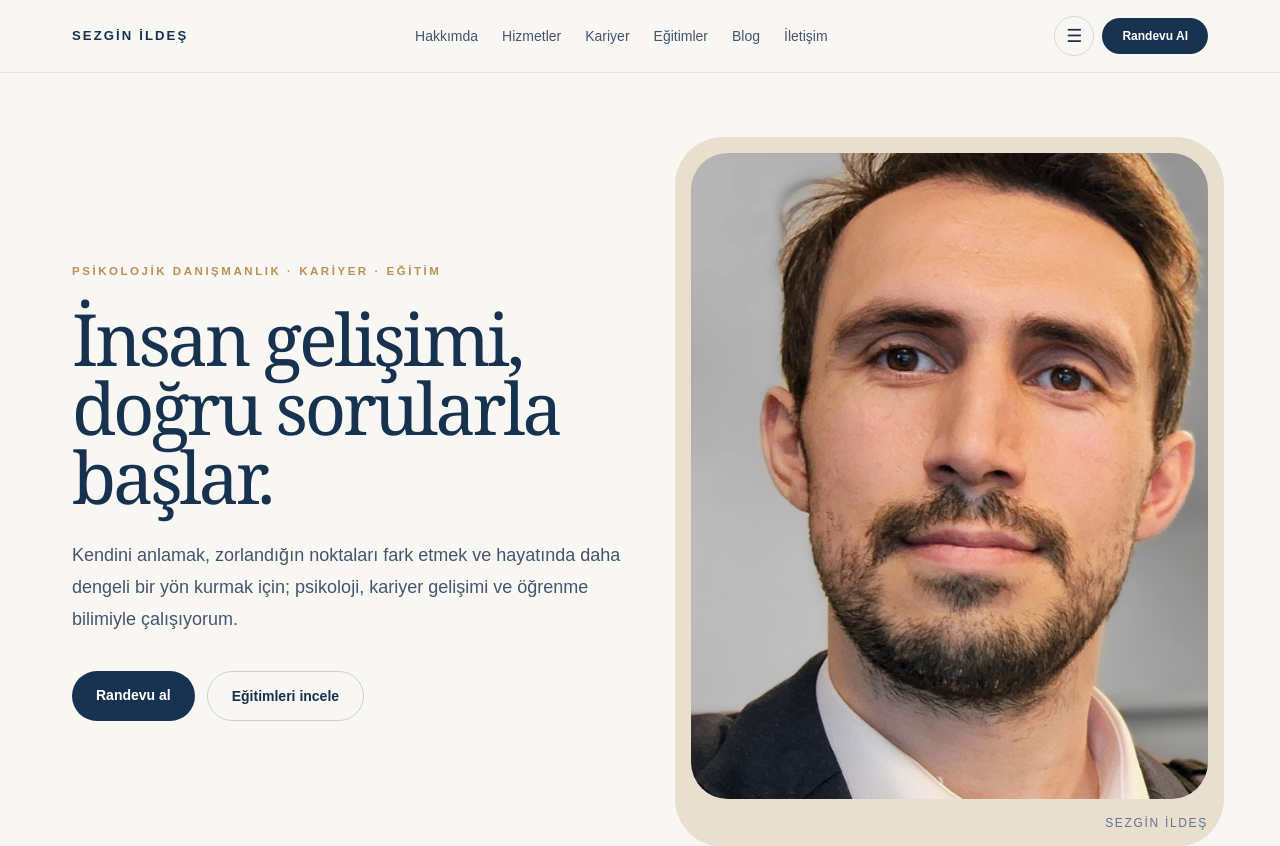
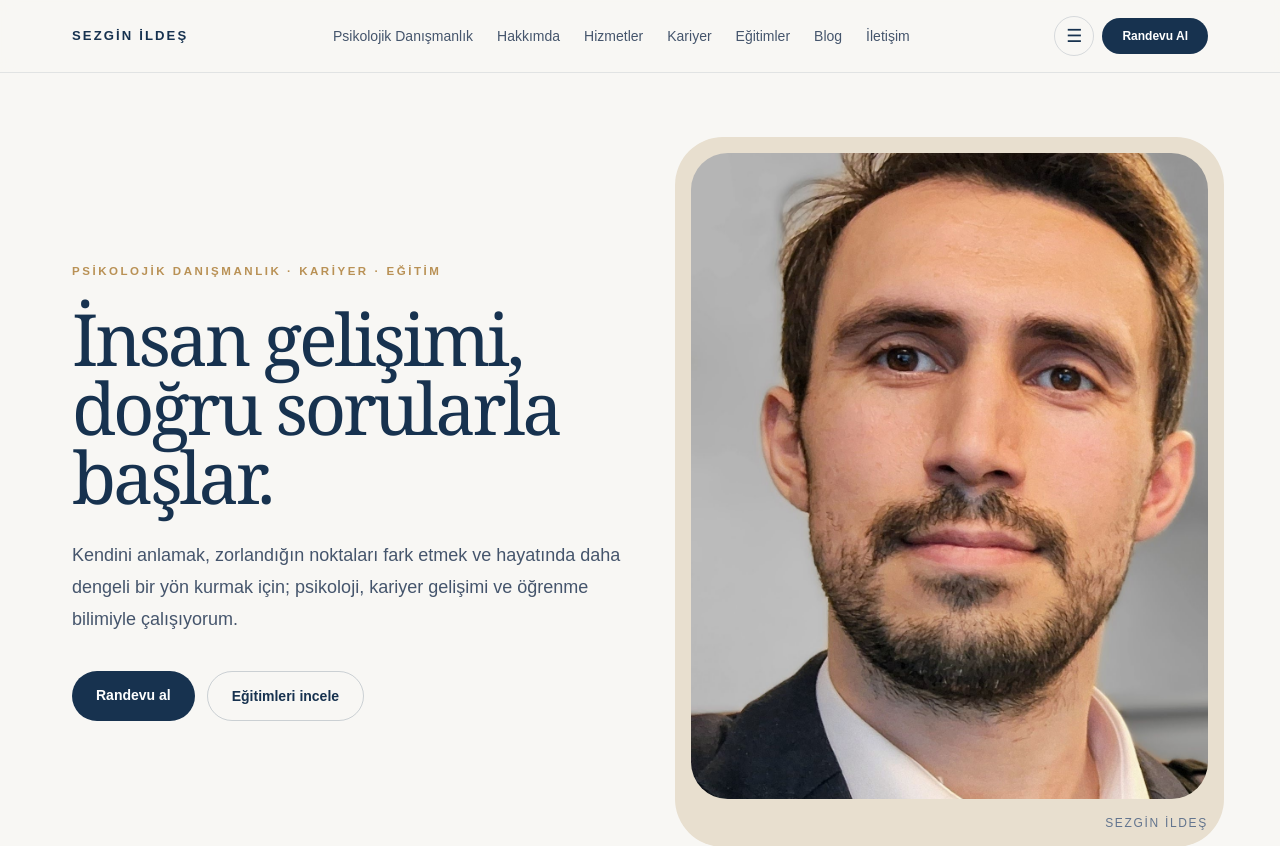
Before and after one commit to sezginildes/sezginildes.com, a Next.js app: page / in a window 1280 px wide. Shown: the top 846 px of the page. Built offline with nearby package versions, Linux system fonts and the light colour scheme.

Commit message:
Psikolojik danışmanlık menüye eklendi

```diff
--- a/components/Navbar.tsx
+++ b/components/Navbar.tsx
@@ -4,6 +4,7 @@ import Link from "next/link";
 import { useState } from "react";
 
 const links = [
+  ["Psikolojik Danışmanlık", "/psikolojik-danismanlik"],
   ["Hakkımda", "/hakkimda"],
   ["Hizmetler", "/hizmetler"],
   ["Kariyer", "/kariyer-danismanligi"],
```
